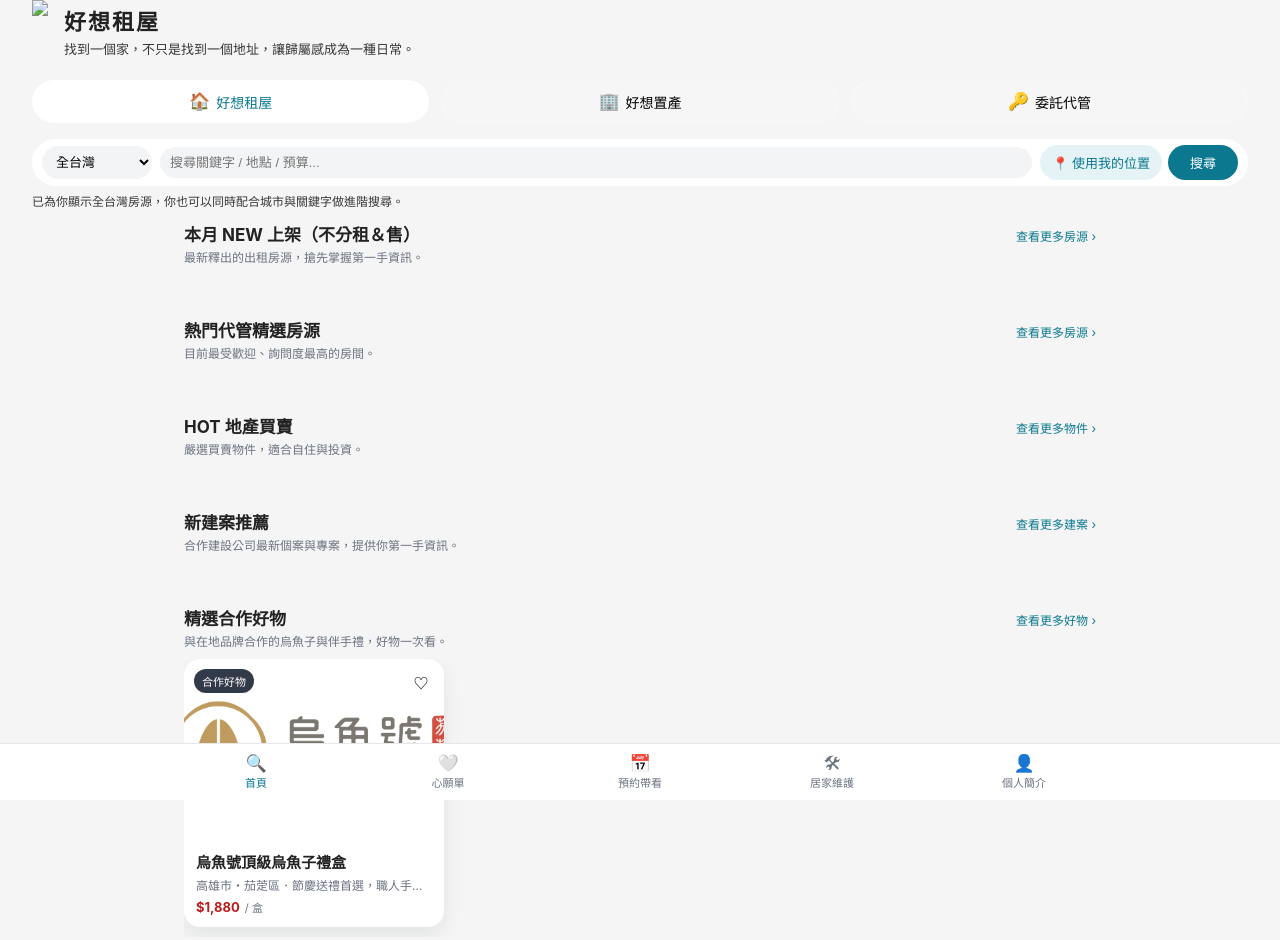
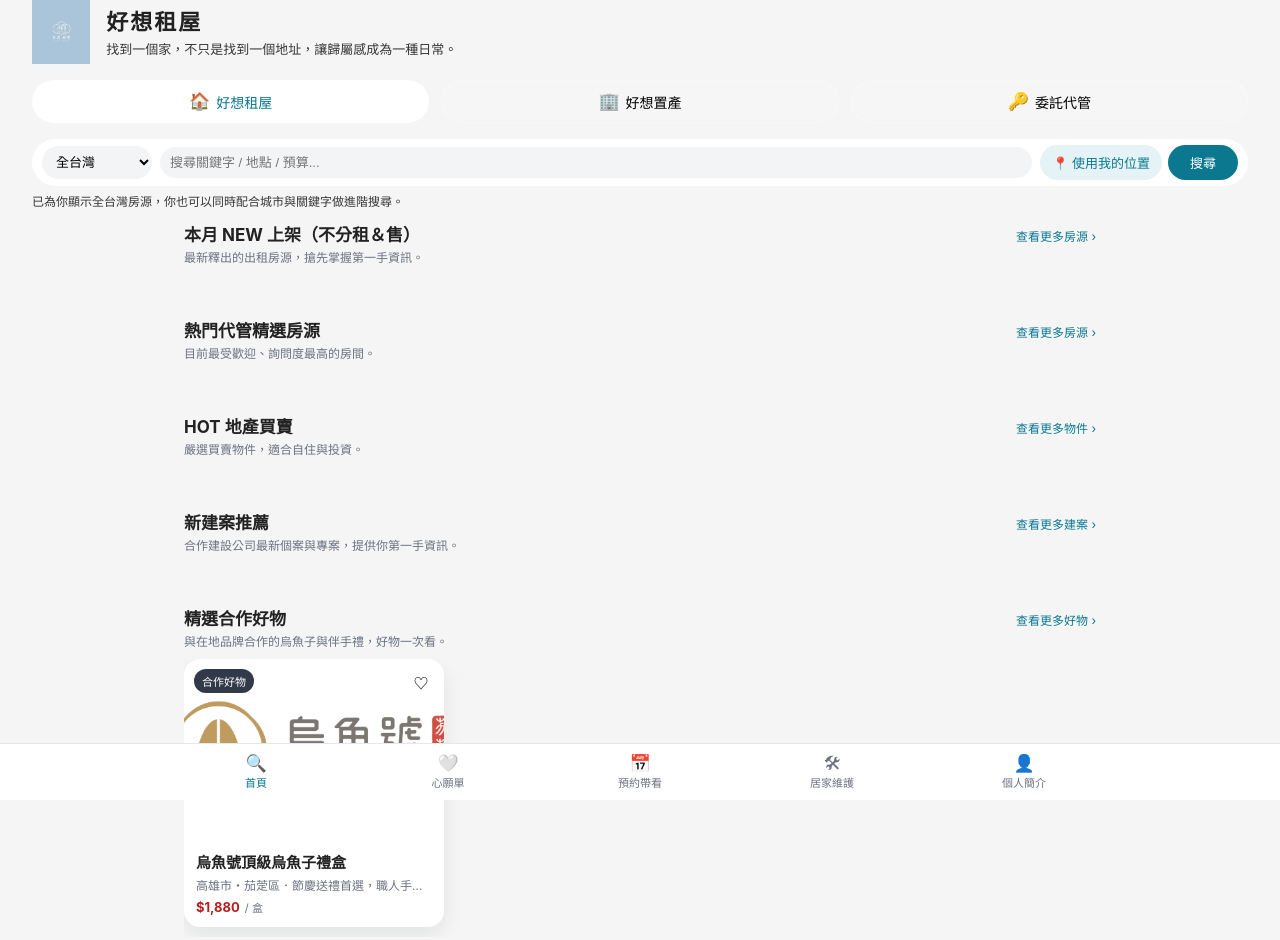
Before and after one commit to smile2025house-design/my-rent-website, a plain HTML site: page home.html in a window 1280 px wide. Drawn offline with Linux system fonts and the light colour scheme; no server answers.

Commit message:
add new logo image and fix path

```diff
--- a/home.html
+++ b/home.html
@@ -381,9 +381,8 @@
     <div class="header-inner">
       <div class="brand-row">
         <div class="brand-logo">
-          <!-- 新 LOGO 圖片（assets/img_0129.jpg） -->
-          <img src="assets/img_0129.jpg alt="好想租屋 Logo" />
-        </div>
+  <img src="assets/img_0129.jpg" alt="好想租屋 Logo" />
+</div>
         <div class="brand-text">
           <h1>好想租屋</h1>
           <p>找到一個家，不只是找到一個地址，讓歸屬感成為一種日常。</p>
```
